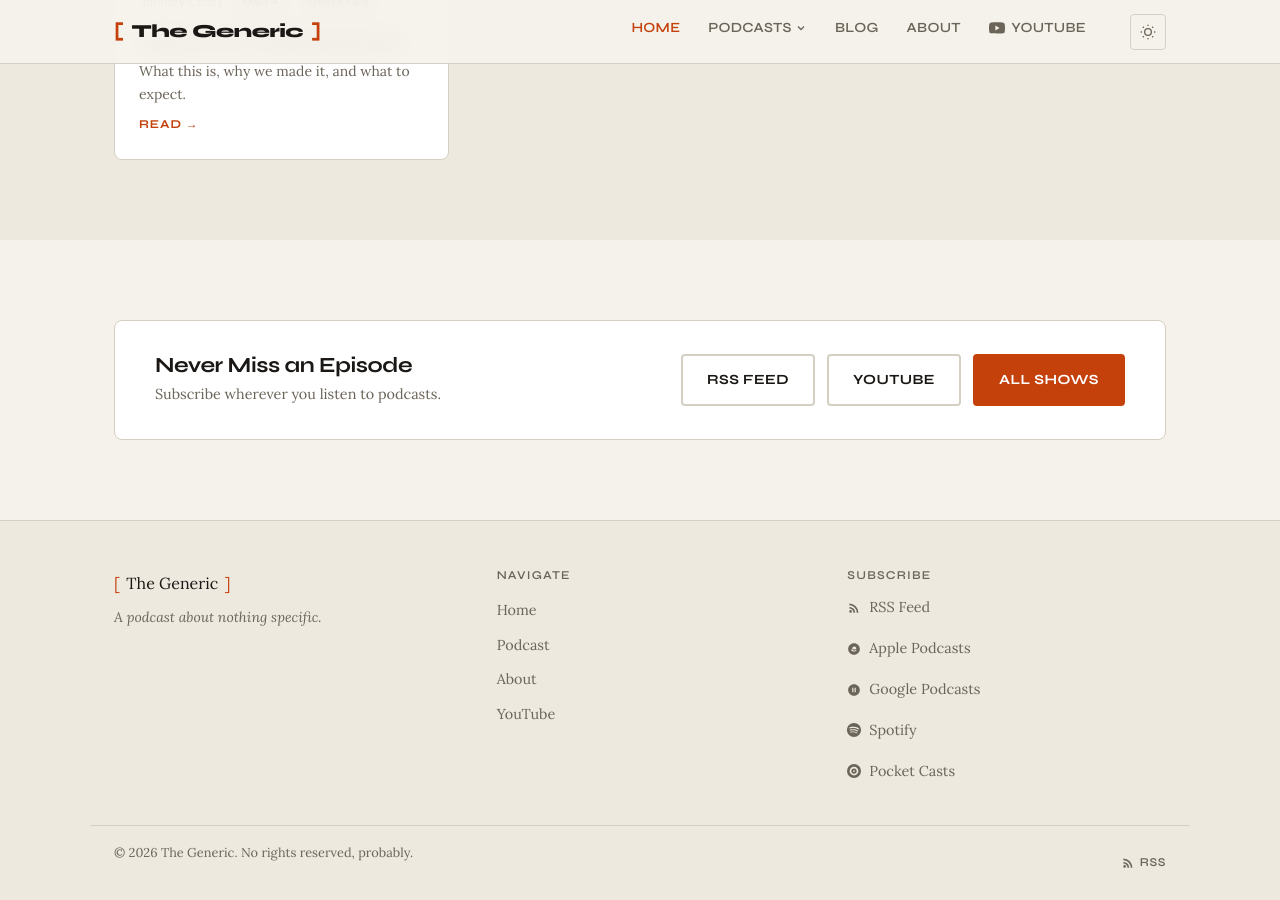
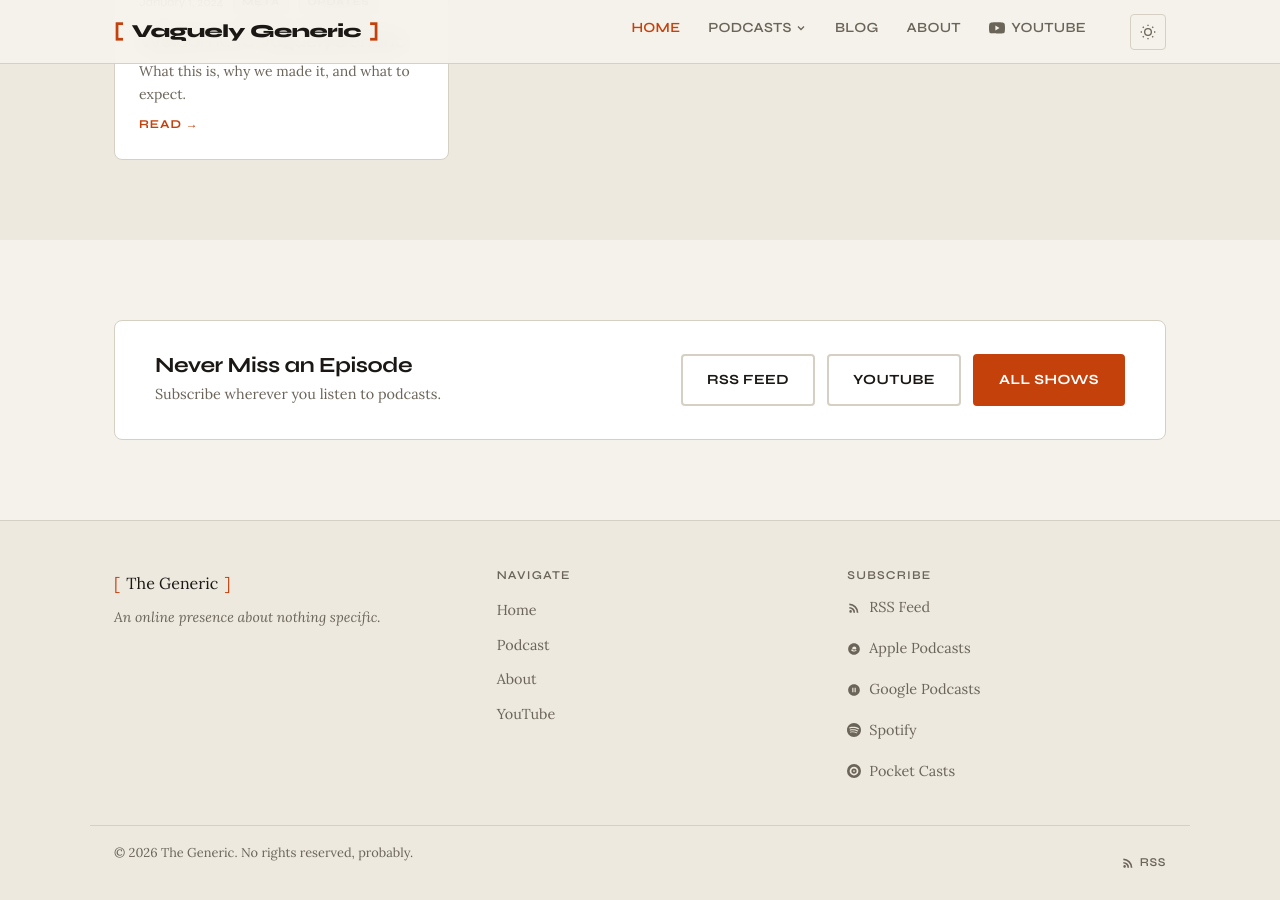
Before and after one commit to vaguelygeneric/website, a Jekyll site: the page built from index.html, in a window 1280 px wide and 900 px high, scrolled down 1550 px. Built offline with Jekyll 4.4.1, drawn with Linux system fonts in a browser that asks for light colours.

Commit message:
removed shows from config to keep it clean for now. made some changes. Definitely going to need to  clean up some of the claude garbage.

```diff
--- a/_config.yml
+++ b/_config.yml
@@ -1,5 +1,5 @@
 title: "Vaguely Generic"
-tagline: "A podcast about nothing specific."
+tagline: "An online presence about nothing specific."
 description: "Vaguely Generic is a presence that exists to do whatever."
 baseurl: ""
 url: "https://yourusername.github.io"
@@ -30,14 +30,6 @@
     output: true
     permalink: /blog/:year/:month/:day/:title/
 
-shows:
-  - name: "The Generic"
-    slug: generic
-  - name: "Ramblings"
-    slug: ramblings
-  - name: "Readings"
-    slug: readings
-
 defaults:
   - scope:
       path: ""
@@ -49,6 +41,9 @@
       type: "posts"
     values:
       layout: "post"
+
+
+
 # Build settings
 markdown: kramdown
 plugins:
--- a/_includes/header.html
+++ b/_includes/header.html
@@ -2,7 +2,7 @@
   <div class="header-inner">
     <a href="{{ '/' | relative_url }}" class="site-logo">
       <span class="logo-bracket">[</span>
-      <span class="logo-text">The Generic</span>
+      <span class="logo-text">Vaguely Generic</span>
       <span class="logo-bracket">]</span>
     </a>
 
```
